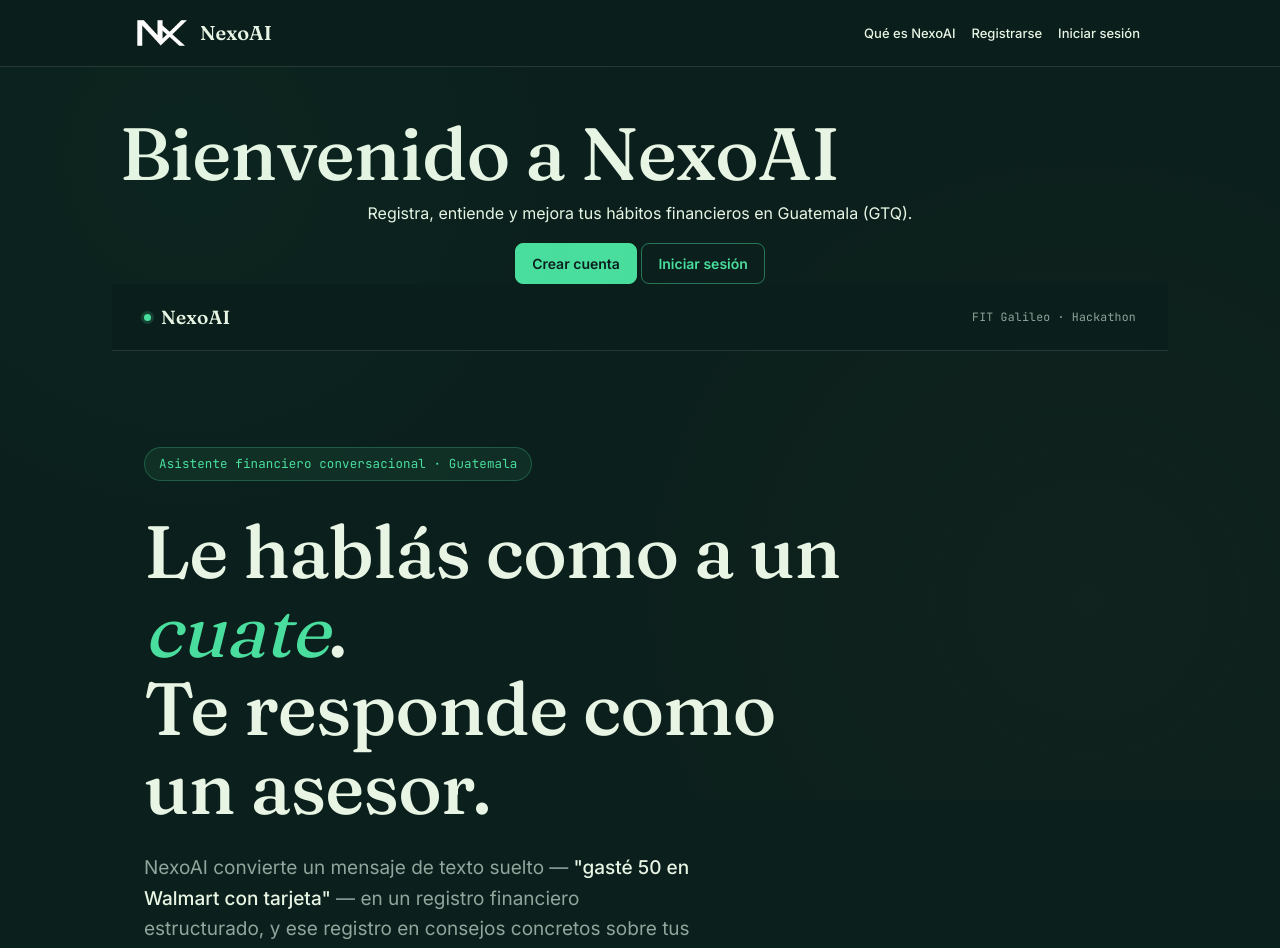
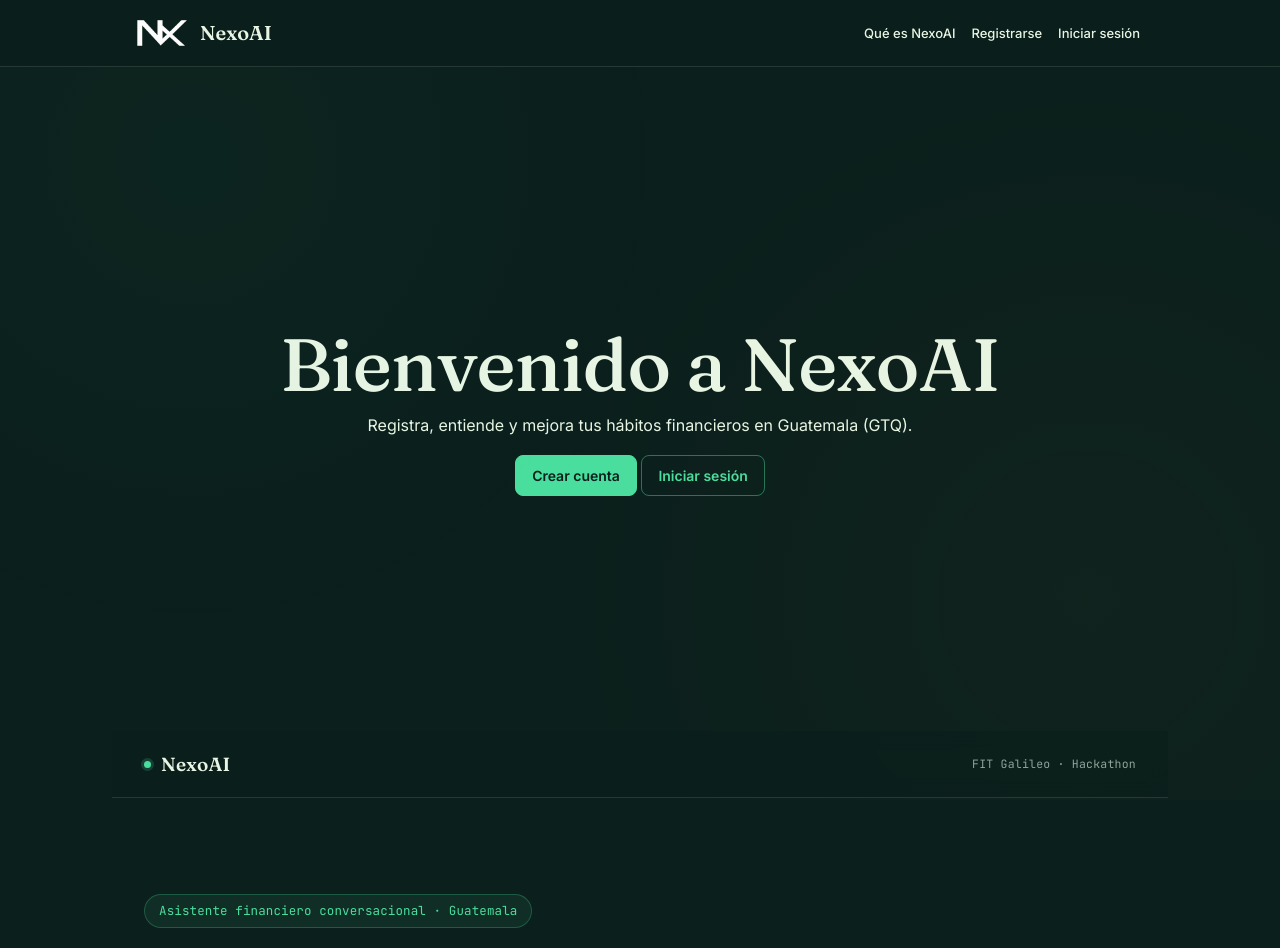
Before and after one commit to knowann1/Hackathon---FIT-Galileo, a Flask app: page / in a window 1280 px wide. Shown: the top 948 px of the page. Run offline with Flask 3, Linux system fonts and the light colour scheme; some libraries are stand-ins or nearby versions.

Commit message:
Refactor HTML structure for main content section

```diff
--- a/templates/index.html
+++ b/templates/index.html
@@ -1,11 +1,14 @@
 {% extends 'base.html' %}
 {% block content %}
-  <div class="text-center" style="margin-top:48px;">
+  <div class="d-flex flex-column justify-content-center align-items-center text-center" style="min-height: 80vh;">
     <h1>Bienvenido a NexoAI</h1>
     <p>Registra, entiende y mejora tus hábitos financieros en Guatemala (GTQ).</p>
-    <a href="/register" class="btn btn-primary">Crear cuenta</a>
-    <a href="/login" class="btn btn-outline-primary">Iniciar sesión</a>
-  </div>
+
+    <div>
+        <a href="/register" class="btn btn-primary">Crear cuenta</a>
+        <a href="/login" class="btn btn-outline-primary">Iniciar sesión</a>
+    </div>
+</div>
 <head>
     <meta charset="utf-8">
     <meta name="viewport" content="width=device-width, initial-scale=1">
```
